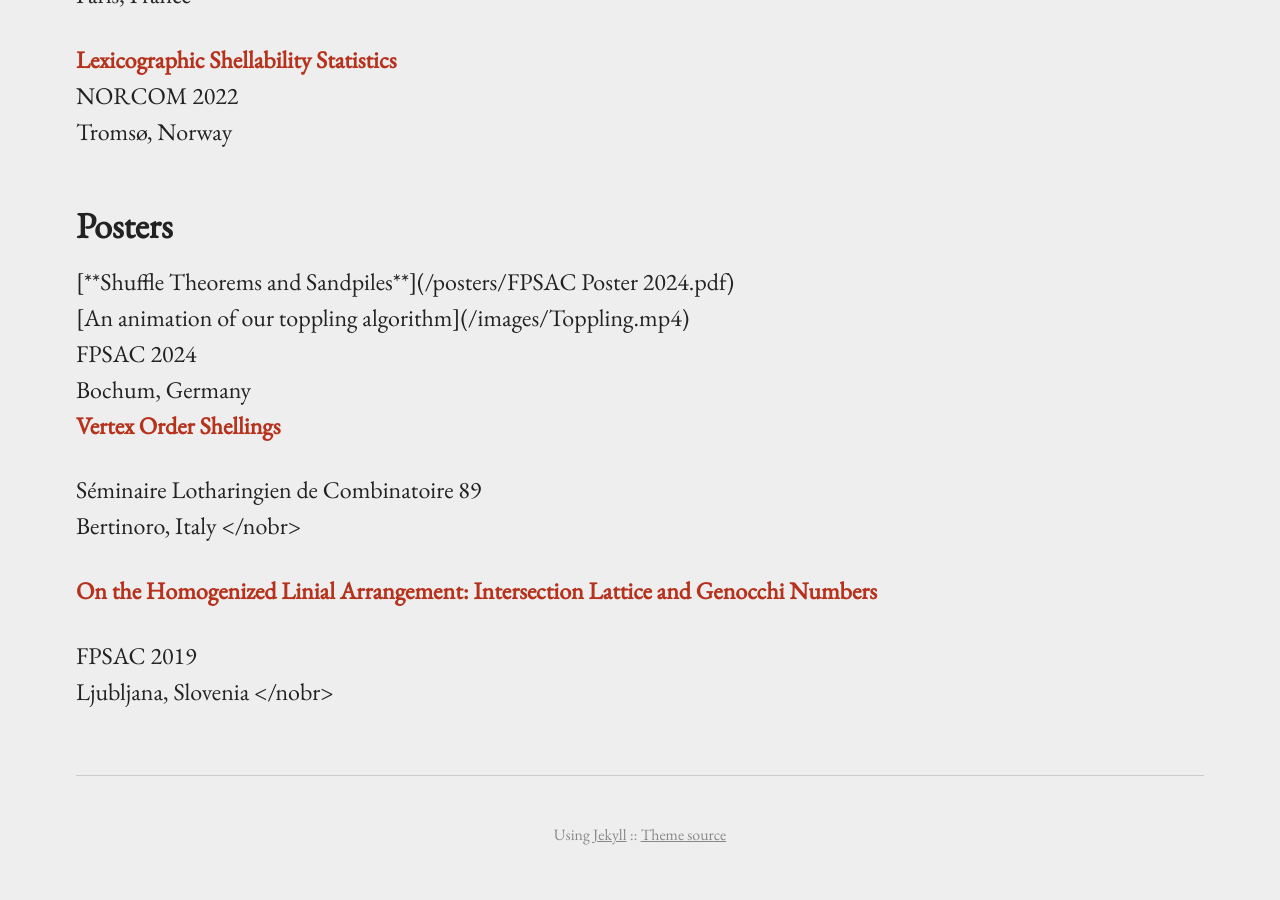
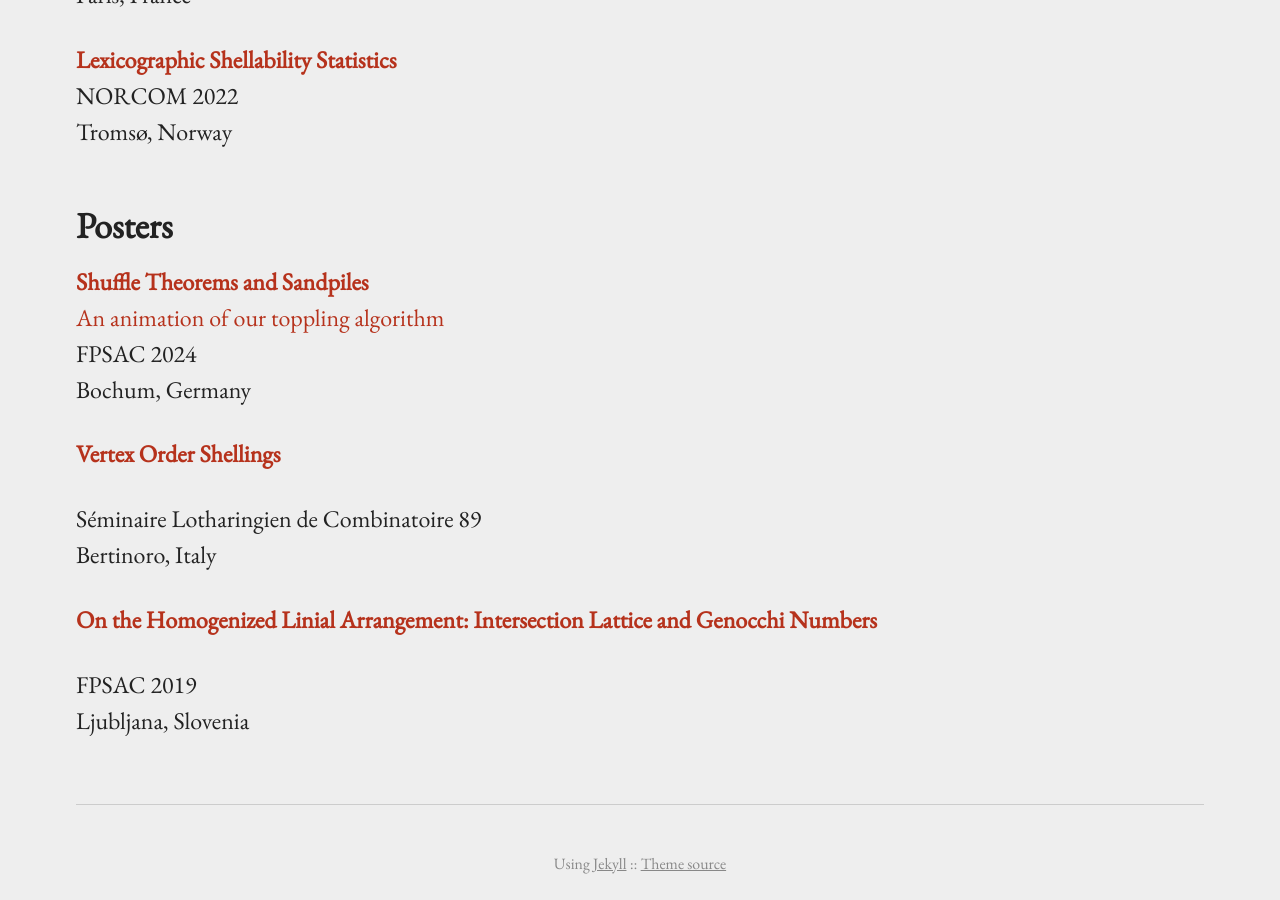
Before and after one commit to AlexanderLazar/alexanderlazar.github.io, a Jekyll site: the page built from research.markdown, in a window 1280 px wide and 900 px high, scrolled down 2514 px. Built offline with Jekyll 4.4.1, drawn with Linux system fonts in a browser that asks for light colours; before the commit the page ends 3385 px from its top, so only the background shows below that.

Commit message:
Update research.markdown

```diff
--- a/research.markdown
+++ b/research.markdown
@@ -136,11 +136,9 @@ Young tableaux, and permutation enumeration, as well as in structural questions
 {% endfor %}
 
 ## Posters
-<nobr>
 {% for pub in page.posters %}
 [**{{pub.title}}**]({% if pub.internal %}{{pub.url | prepend: site.baseurl}}{% else %}{{pub.url}}{% endif %})<br />
 {%if pub.media %}[{{pub.medianote}}]({{pub.media | prepend: site.baseurl}})<br />{% endif %}
 {{pub.venue}}<br />
 {{pub.location}}
-</nobr>
 {% endfor %}
```
